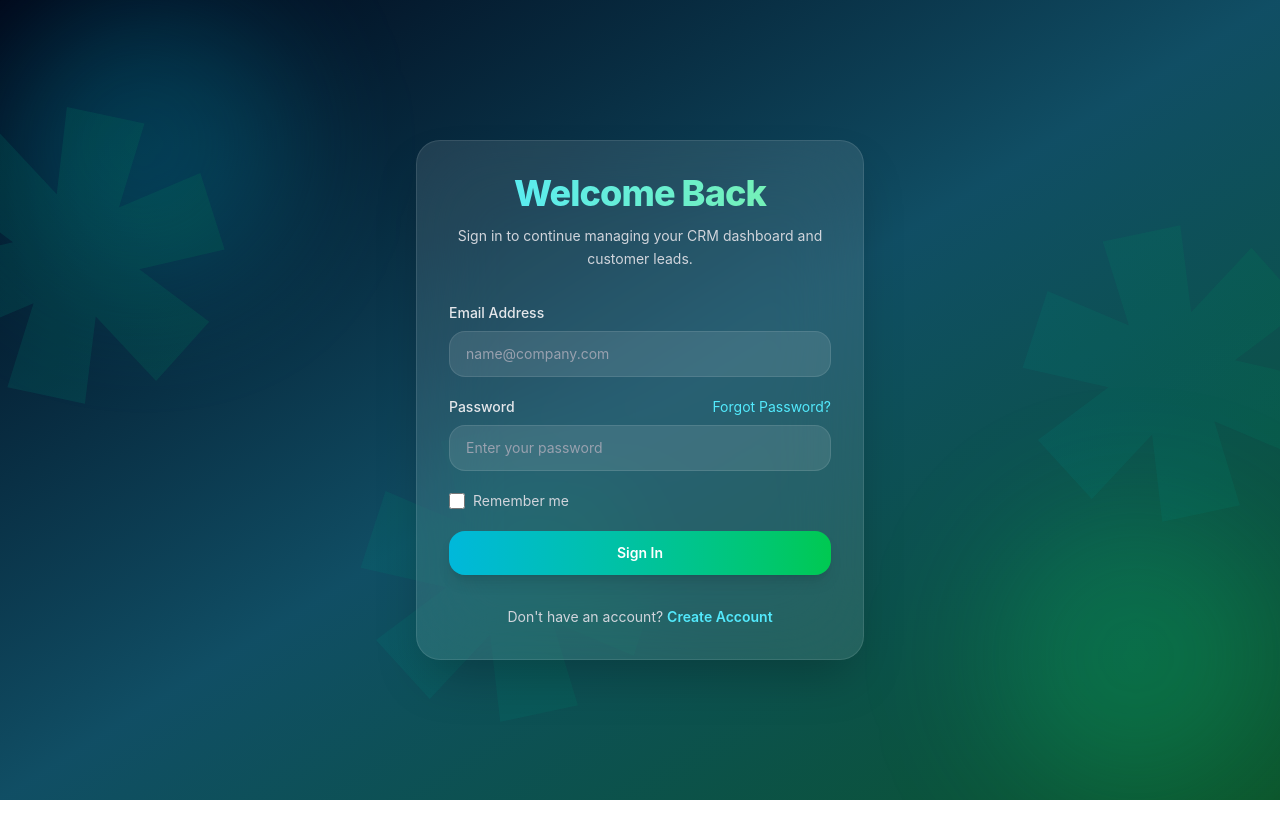
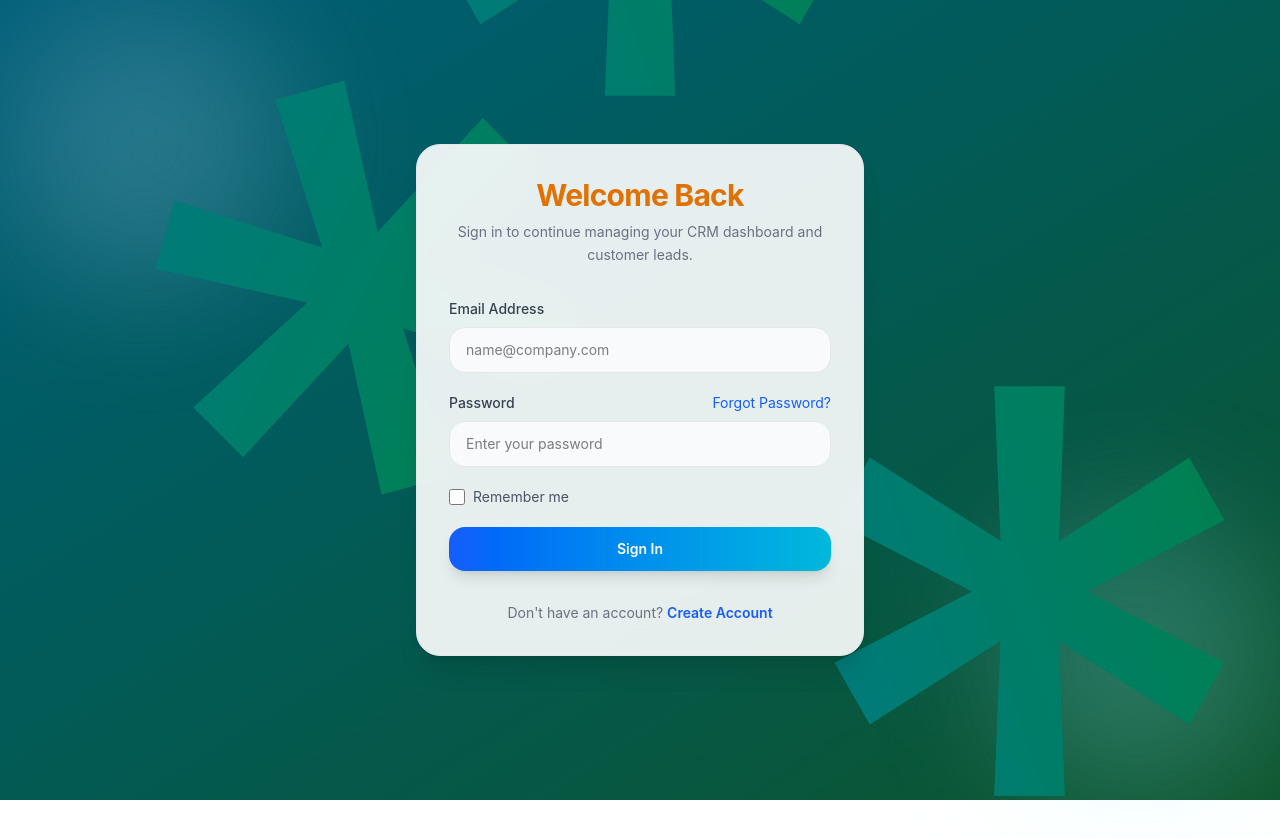
Before and after one commit to sanjai-lab-dev/Smart-Leads-Manager, a React (Vite) app in the folder Client/Lead_moniter/: page / in a window 1280 px wide. Shown: the top 838 px of the page. Before the commit the page ends 800 px from the top, so only its background shows below. Built offline with nearby package versions, Linux system fonts and the light colour scheme; no server answers.

Commit message:
rollback

```diff
--- a/Client/Lead_moniter/src/pages/Leads.tsx
+++ b/Client/Lead_moniter/src/pages/Leads.tsx
@@ -20,7 +20,7 @@ import {
 import Navbar from "../components/Navbar";
 import Sidebar from "../components/Sidebar";
 import ExportCSV from "./ExportCSV";
-import { apiGet, apiDelete } from "../api";
+import { apiGet, apiDelete, apiPost } from "../api";
 import type { Lead } from "../types";
 
 export default function Leads() {
--- a/Client/Lead_moniter/src/pages/LoginPage.tsx
+++ b/Client/Lead_moniter/src/pages/LoginPage.tsx
@@ -4,7 +4,6 @@ import { apiPost, setToken, setUser } from "../api";
 
 export default function LoginPage() {
   const navigate = useNavigate();
-
   const [email, setEmail] = useState("");
   const [password, setPassword] = useState("");
   const [error, setError] = useState("");
@@ -12,12 +11,11 @@ export default function LoginPage() {
 
   const handleSubmit = async (e: React.FormEvent) => {
     e.preventDefault();
-
     setError("");
     setLoading(true);
 
     try {
-      const response = await apiPost("/auth/login", {
+      const response = await apiPost('/auth/login', {
         email,
         password,
       });
@@ -27,7 +25,6 @@ export default function LoginPage() {
       if (response.ok && data.token) {
         setToken(data.token);
         setUser(data.data);
-
         navigate("/home");
       } else {
         setError(data.message || "Login failed");
@@ -41,44 +38,33 @@ export default function LoginPage() {
   };
 
   return (
-    <div className="relative min-h-screen overflow-hidden bg-gradient-to-tl from-green-900 via-cyan-900 to-slate-950 flex items-center justify-center px-4">
+    <div className="min-h-screen bg-linear-to-tl from-green-900 to-cyan-800 flex items-center justify-center px-4">
+      {/* Background Blur */}
+      <div className="absolute top-0 left-0 w-72 h-72 bg-blue-200/20 blur-3xl rounded-full"></div>
+      <div className="absolute bottom-0 right-0 w-72 h-72 bg-cyan-200/20 blur-3xl rounded-full"></div>
+      <div className="absolute text-[1000px]  bg-linear-to-tr from-cyan-700 to-green-700 bg-clip-text text-transparent rotate-45 left-0">*</div>
+       <div className="absolute text-[1000px]  bg-linear-to-tr from-cyan-700 to-green-700 bg-clip-text text-transparent bottom-0">*</div>
+        <div className="absolute text-[1000px]  bg-linear-to-tr from-cyan-700 to-green-700 bg-clip-text text-transparent   top-0 right-0">*</div>
+        <div className="absolute text-[1000px]  bg-linear-to-tr from-cyan-700 to-green-700 bg-clip-text text-transparent   top-0 right-0">*</div>
 
-      {/* Blur Background */}
-      <div className="absolute top-0 left-0 w-72 h-72 bg-cyan-400/20 blur-3xl rounded-full"></div>
-
-      <div className="absolute bottom-0 right-0 w-72 h-72 bg-green-400/20 blur-3xl rounded-full"></div>
-
-      {/* Decorative Stars */}
-      <div className="absolute -top-40 -left-40 text-[700px] font-black rotate-12 bg-gradient-to-tr from-cyan-700/20 to-green-700/20 bg-clip-text text-transparent select-none pointer-events-none">
-        *
-      </div>
-
-      <div className="absolute -bottom-52 -right-32 text-[700px] font-black -rotate-12 bg-gradient-to-tr from-cyan-700/20 to-green-700/20 bg-clip-text text-transparent select-none pointer-events-none">
-        *
-      </div>
-
-      <div className="absolute -bottom-102 left-80 text-[700px] font-black -rotate-12 bg-gradient-to-tr from-cyan-700/20 to-green-700/20 bg-clip-text text-transparent select-none pointer-events-none">
-        *
-      </div>
 
       {/* Login Card */}
-      <div className="relative w-full max-w-md rounded-3xl border border-white/10 bg-white/10 backdrop-blur-2xl shadow-2xl p-8">
+      <div className="relative w-full max-w-md bg-white/90 backdrop-blur-xl border border-gray-200 rounded-3xl shadow-xl p-8">
 
         {/* Header */}
         <div className="mb-8 text-center">
-
-          <h1 className="text-4xl font-extrabold tracking-tight bg-gradient-to-r from-cyan-300 to-green-300 bg-clip-text text-transparent">
+          <h1 className="text-3xl font-bold text-amber-600 tracking-tight">
             Welcome Back
           </h1>
 
-          <p className="mt-3 text-sm leading-relaxed text-gray-300">
+          <p className="text-gray-500 mt-2 text-sm leading-relaxed">
             Sign in to continue managing your CRM dashboard and customer leads.
           </p>
         </div>
 
-        {/* Error */}
+        {/* Error Message */}
         {error && (
-          <div className="mb-5 rounded-2xl border border-red-400/30 bg-red-500/10 p-3 text-center text-sm text-red-300">
+          <div className="mb-4 p-3 bg-red-50 border border-red-200 text-red-600 text-sm rounded-xl text-center">
             {error}
           </div>
         )}
@@ -88,7 +74,7 @@ export default function LoginPage() {
 
           {/* Email */}
           <div>
-            <label className="mb-2 block text-sm font-medium text-gray-200">
+            <label className="block text-sm font-medium text-gray-700 mb-2">
               Email Address
             </label>
 
@@ -97,23 +83,21 @@ export default function LoginPage() {
               placeholder="name@company.com"
               value={email}
               onChange={(e) => setEmail(e.target.value)}
-              className="w-full rounded-2xl border border-white/10 bg-white/10 px-4 py-3 text-sm text-white placeholder:text-gray-400 outline-none transition-all focus:border-cyan-400 focus:ring-4 focus:ring-cyan-400/20"
+              className="w-full rounded-2xl border border-gray-200 bg-gray-50 px-4 py-3 text-sm outline-none transition-all focus:border-blue-500 focus:bg-white focus:ring-4 focus:ring-blue-100"
               required
             />
           </div>
 
           {/* Password */}
           <div>
-
-            <div className="mb-2 flex items-center justify-between">
-
-              <label className="text-sm font-medium text-gray-200">
+            <div className="flex items-center justify-between mb-2">
+              <label className="text-sm font-medium text-gray-700">
                 Password
               </label>
 
               <a
                 href="#"
-                className="text-sm text-cyan-300 hover:text-cyan-200"
+                className="text-sm text-blue-600 hover:text-blue-700"
               >
                 Forgot Password?
               </a>
@@ -124,20 +108,19 @@ export default function LoginPage() {
               placeholder="Enter your password"
               value={password}
               onChange={(e) => setPassword(e.target.value)}
-              className="w-full rounded-2xl border border-white/10 bg-white/10 px-4 py-3 text-sm text-white placeholder:text-gray-400 outline-none transition-all focus:border-cyan-400 focus:ring-4 focus:ring-cyan-400/20"
+              className="w-full rounded-2xl border border-gray-200 bg-gray-50 px-4 py-3 text-sm outline-none transition-all focus:border-blue-500 focus:bg-white focus:ring-4 focus:ring-blue-100"
               required
             />
           </div>
 
           {/* Remember */}
           <div className="flex items-center gap-2">
-
             <input
               type="checkbox"
-              className="h-4 w-4 rounded border-gray-300 text-cyan-500"
+              className="h-4 w-4 rounded border-gray-300 text-blue-600"
             />
 
-            <span className="text-sm text-gray-300">
+            <span className="text-sm text-gray-600">
               Remember me
             </span>
           </div>
@@ -146,7 +129,7 @@ export default function LoginPage() {
           <button
             type="submit"
             disabled={loading}
-            className="w-full rounded-2xl bg-gradient-to-r from-cyan-500 to-green-500 py-3 text-sm font-semibold text-white shadow-lg transition-all duration-300 hover:scale-[1.02] hover:shadow-cyan-500/30 disabled:opacity-50 disabled:hover:scale-100"
+            className="w-full rounded-2xl bg-linear-to-r from-blue-600 to-cyan-500 py-3 text-sm font-semibold text-white shadow-lg transition-all hover:scale-[1.01] hover:shadow-xl disabled:opacity-50 disabled:hover:scale-100"
           >
             {loading ? "Signing In..." : "Sign In"}
           </button>
@@ -154,13 +137,11 @@ export default function LoginPage() {
 
         {/* Footer */}
         <div className="mt-8 text-center">
-
-          <p className="text-sm text-gray-300">
+          <p className="text-sm text-gray-500">
             Don&apos;t have an account?{" "}
-
             <a
-              href="https://smart-leads-manager-u3md.vercel.app/register"
-              className="font-semibold text-cyan-300 hover:text-cyan-200"
+              href="https://smart-leads-manager-u3md.vercel.app//register"
+              className="font-semibold text-blue-600 hover:text-blue-700"
             >
               Create Account
             </a>
```
Also changed, not shown: Client/Lead_moniter/src/pages/Register_page.tsx (+58 -87 lines).
